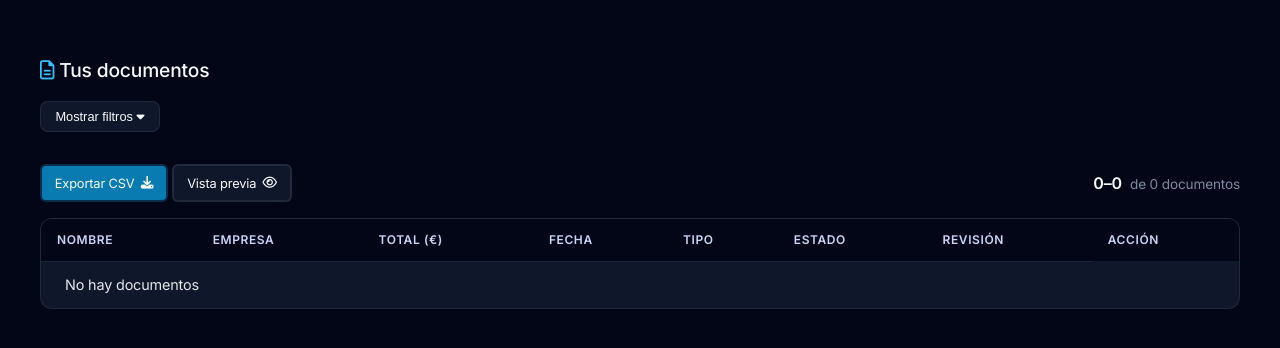
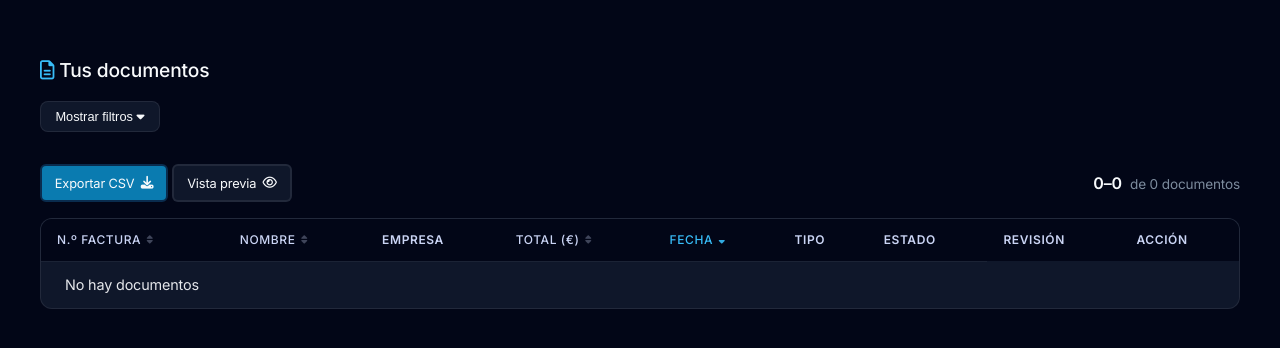
Before and after one commit to jesuslj0/facturia, a Django app: page /documents/ in a window 1280 px wide. Shown: the part 94-442 px from the top of the page. Run offline with Django 5.2, Linux system fonts and the light colour scheme; a user stored in the database is signed in; tables that the repository leaves empty hold one stand-in row (values such as "Sample post"); data that the repository does not hold is empty.

Commit message:
Facturas ordenadas en list y export_preview, Resumen export con label Proveedores/Clientes dinámica

```diff
--- a/documents/filters/document_filters.py
+++ b/documents/filters/document_filters.py
@@ -1,4 +1,61 @@
+from django.db.models import IntegerField, Value, F, ExpressionWrapper, Case, When, CharField
+from django.db.models.functions import StrIndex, Substr, Cast
 from documents.selectors.document_selector import DocumentSelector
+
+_VALID_SORTS = {'name', 'total', 'date', 'invoice_number'}
+_VALID_ORDERS = {'asc', 'desc'}
+
+
+def apply_ordering(qs, sort, order):
+    if sort not in _VALID_SORTS:
+        sort = 'date'
+    if order not in _VALID_ORDERS:
+        order = 'desc'
+
+    direction = '' if order == 'asc' else '-'
+
+    if sort == 'name':
+        return qs.order_by(f'{direction}original_name')
+    elif sort == 'total':
+        return qs.order_by(f'{direction}total_amount')
+    elif sort == 'date':
+        return qs.order_by(f'{direction}issue_date')
+    elif sort == 'invoice_number':
+        # Ordenación natural: prefijo alfabético + sufijo numérico (ej: FAC2026/1, FAC2026/2, FAC2026/10)
+        qs = qs.annotate(
+            _slash_pos=StrIndex('document_number', Value('/'))
+        ).annotate(
+            _inv_prefix=Case(
+                When(
+                    _slash_pos__gt=0,
+                    then=Substr(
+                        'document_number',
+                        Value(1),
+                        ExpressionWrapper(F('_slash_pos') - Value(1), output_field=IntegerField()),
+                    )
+                ),
+                default=F('document_number'),
+                output_field=CharField(),
+            ),
+            _inv_num=Case(
+                When(
+                    _slash_pos__gt=0,
+                    then=Cast(
+                        Substr(
+                            'document_number',
+                            ExpressionWrapper(F('_slash_pos') + Value(1), output_field=IntegerField()),
+                        ),
+                        output_field=IntegerField(),
+                    )
+                ),
+                default=Value(0),
+                output_field=IntegerField(),
+            ),
+        )
+        return qs.order_by(f'{direction}_inv_prefix', f'{direction}_inv_num')
+
+    return qs.order_by(f'{direction}issue_date')
+
 
 def get_filtered_documents(request, base_qs=None):
     filters = {
@@ -15,12 +72,16 @@ def get_filtered_documents(request, base_qs=None):
 
     filters = {k: v for k, v in filters.items() if v}
 
+    sort = request.GET.get("sort", "date")
+    order = request.GET.get("order", "desc")
+
     client = request.user.client
 
     if base_qs is None:
         base_qs = DocumentSelector.for_client(client)
 
-    return DocumentSelector.filtered(client, filters, base_qs=base_qs)
+    qs = DocumentSelector.filtered(client, filters, base_qs=base_qs)
+    return apply_ordering(qs, sort, order)
 
 
 def get_exportable_documents(base_qs=None):
--- a/documents/views.py
+++ b/documents/views.py
@@ -38,10 +38,20 @@ class DocumentListView(LoginRequiredMixin, ListView):
         context["document_types"] = Document.TYPE_CHOICES
         context["companies"] = Company.objects.filter(client=self.request.user.client).order_by("name")
 
-        # 🔹 Querystring sin page
+        # Querystring sin page (preserva sort/order para paginación y exports)
         querydict = self.request.GET.copy()
         querydict.pop("page", None)
         context["querystring"] = querydict.urlencode()
+
+        # Querystring sin page/sort/order para construir links de ordenación
+        sort_dict = self.request.GET.copy()
+        sort_dict.pop("page", None)
+        sort_dict.pop("sort", None)
+        sort_dict.pop("order", None)
+        context["sort_base"] = sort_dict.urlencode()
+
+        context["sort"] = self.request.GET.get("sort", "date")
+        context["order"] = self.request.GET.get("order", "desc")
         return context
 
 
@@ -247,7 +257,7 @@ class DocumentExportView(LoginRequiredMixin, View):
         return context
 
 
-from django.db.models import Sum, Min, Max, Avg
+from django.db.models import Sum, Min, Max, Avg, Count
 class DocumentExportPreviewView(LoginRequiredMixin, ListView):
     template_name = "private/documents/document_export_preview.html"
 
@@ -282,6 +292,14 @@ class DocumentExportPreviewView(LoginRequiredMixin, ListView):
         context["documents_count"] = qs.count()
         context["providers_count"] = qs.values("company").distinct().count()
 
+        flow_counts = {
+            item["flow"]: item["cnt"]
+            for item in qs.values("flow").annotate(cnt=Count("flow"))
+        }
+        in_count = flow_counts.get("in", 0)
+        out_count = flow_counts.get("out", 0)
+        context["companies_label"] = "Clientes" if in_count > out_count else "Proveedores"
+
         context["selected_format"] = selected_format
         context["selected_ids"] = self.request.GET.getlist("ids")
 
@@ -301,6 +319,13 @@ class DocumentExportPreviewView(LoginRequiredMixin, ListView):
         summary["max_date"] = format_date(summary["max_date"], format="d MMMM y", locale="es")
         context["summary"] = summary
         context["non_exportable_count"] = self.non_exportable_count
+
+        context["sort"] = self.request.GET.get("sort", "date")
+        context["order"] = self.request.GET.get("order", "desc")
+        sort_dict = self.request.GET.copy()
+        sort_dict.pop("sort", None)
+        sort_dict.pop("order", None)
+        context["sort_base"] = sort_dict.urlencode()
 
         return context
 
--- a/static/css/documents/document_list.css
+++ b/static/css/documents/document_list.css
@@ -440,6 +440,31 @@ label[for="q"] button:hover {
   color: var(--body-fg-color);
 }
 
+/* Ordenación en cabeceras de tabla */
+.table thead th.sortable a {
+  color: #cbd5f5;
+  text-decoration: none;
+  display: inline-flex;
+  align-items: center;
+  gap: 0.35rem;
+  white-space: nowrap;
+}
+
+.table thead th.sortable a:hover,
+.table thead th.active-sort a {
+  color: var(--enfasis-color);
+  text-decoration: none;
+}
+
+.table thead th.sortable a .sort-icon {
+  font-size: 0.6rem;
+  opacity: 0.3;
+}
+
+.table thead th.active-sort a .sort-icon {
+  opacity: 0.9;
+}
+
 /* Paginación */
 
 .pagination-inline {
--- a/templates/private/documents/document_list.html
+++ b/templates/private/documents/document_list.html
@@ -126,10 +126,31 @@
   <table class="table">
     <thead>
       <tr>
-        <th>Nombre</th>
+        <th class="sortable{% if sort == 'invoice_number' %} active-sort{% endif %}">
+          <a href="?{% if sort_base %}{{ sort_base }}&{% endif %}sort=invoice_number&order={% if sort == 'invoice_number' %}{% if order == 'asc' %}desc{% else %}asc{% endif %}{% else %}asc{% endif %}">
+            N.º Factura
+            {% if sort == 'invoice_number' %}{% if order == 'asc' %}<i class="fa-solid fa-sort-up sort-icon"></i>{% else %}<i class="fa-solid fa-sort-down sort-icon"></i>{% endif %}{% else %}<i class="fa-solid fa-sort sort-icon"></i>{% endif %}
+          </a>
+        </th>
+        <th class="sortable{% if sort == 'name' %} active-sort{% endif %}">
+          <a href="?{% if sort_base %}{{ sort_base }}&{% endif %}sort=name&order={% if sort == 'name' %}{% if order == 'asc' %}desc{% else %}asc{% endif %}{% else %}asc{% endif %}">
+            Nombre
+            {% if sort == 'name' %}{% if order == 'asc' %}<i class="fa-solid fa-sort-up sort-icon"></i>{% else %}<i class="fa-solid fa-sort-down sort-icon"></i>{% endif %}{% else %}<i class="fa-solid fa-sort sort-icon"></i>{% endif %}
+          </a>
+        </th>
         <th>Empresa</th>
-        <th>Total (€)</th>
-        <th>Fecha</th>
+        <th class="sortable{% if sort == 'total' %} active-sort{% endif %}">
+          <a href="?{% if sort_base %}{{ sort_base }}&{% endif %}sort=total&order={% if sort == 'total' %}{% if order == 'asc' %}desc{% else %}asc{% endif %}{% else %}desc{% endif %}">
+            Total (€)
+            {% if sort == 'total' %}{% if order == 'asc' %}<i class="fa-solid fa-sort-up sort-icon"></i>{% else %}<i class="fa-solid fa-sort-down sort-icon"></i>{% endif %}{% else %}<i class="fa-solid fa-sort sort-icon"></i>{% endif %}
+          </a>
+        </th>
+        <th class="sortable{% if sort == 'date' %} active-sort{% endif %}">
+          <a href="?{% if sort_base %}{{ sort_base }}&{% endif %}sort=date&order={% if sort == 'date' %}{% if order == 'asc' %}desc{% else %}asc{% endif %}{% else %}desc{% endif %}">
+            Fecha
+            {% if sort == 'date' %}{% if order == 'asc' %}<i class="fa-solid fa-sort-up sort-icon"></i>{% else %}<i class="fa-solid fa-sort-down sort-icon"></i>{% endif %}{% else %}<i class="fa-solid fa-sort sort-icon"></i>{% endif %}
+          </a>
+        </th>
         <th>Tipo</th>
         <th>Estado</th>
         <th>Revisión</th>
@@ -140,6 +161,9 @@
     <tbody>
       {% for doc in documents %}
       <tr class="clickable-row" data-href="{% url 'documents:detail' doc.id %}">
+        <!-- N.º Factura -->
+        <td>{{ doc.document_number|default:"-" }}</td>
+
         <!-- Nombre / enlace al archivo -->
         <td>
           <a href="{{ doc.file.url }}">
```
Also changed, not shown: templates/private/documents/document_export_preview.html (+26 -6 lines).
